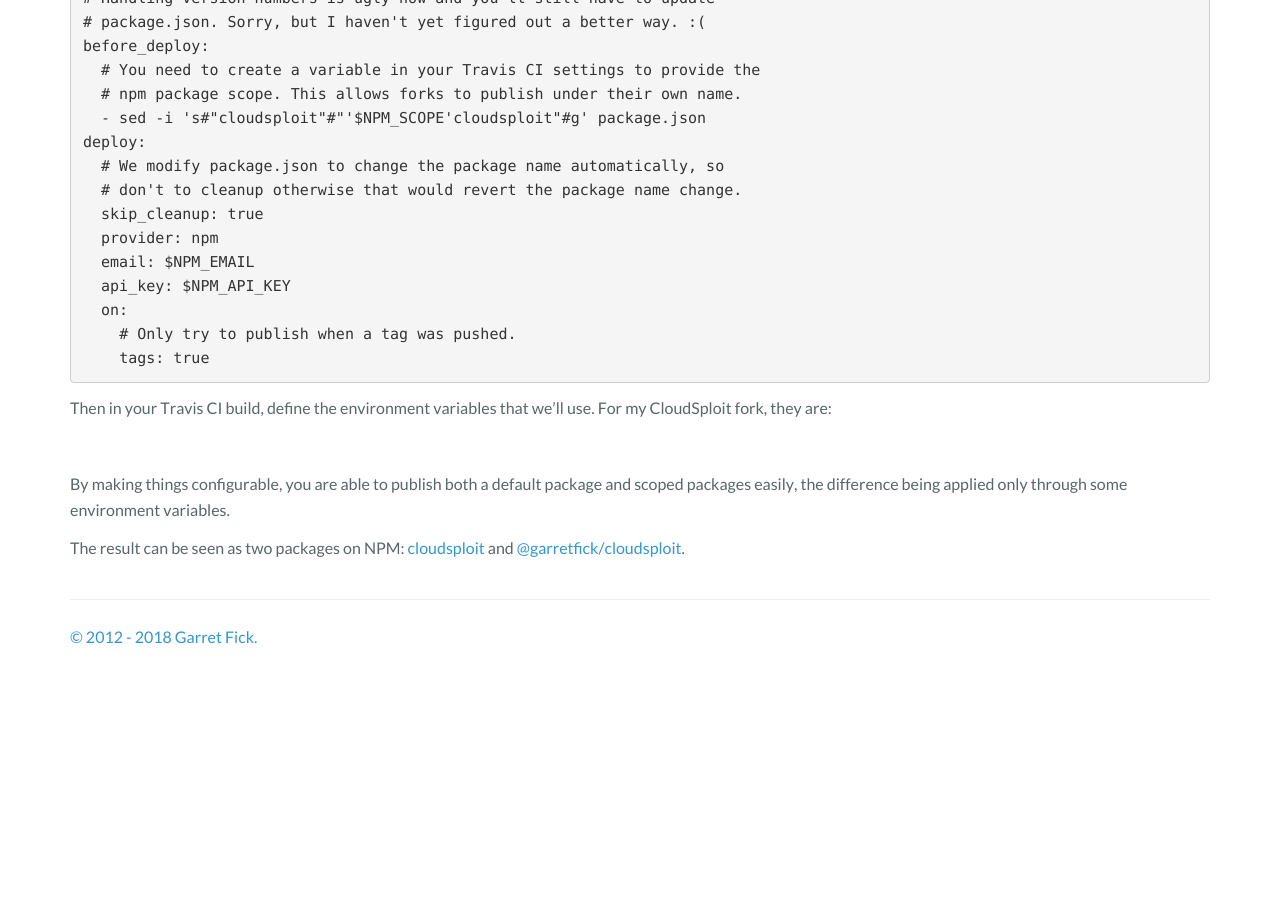
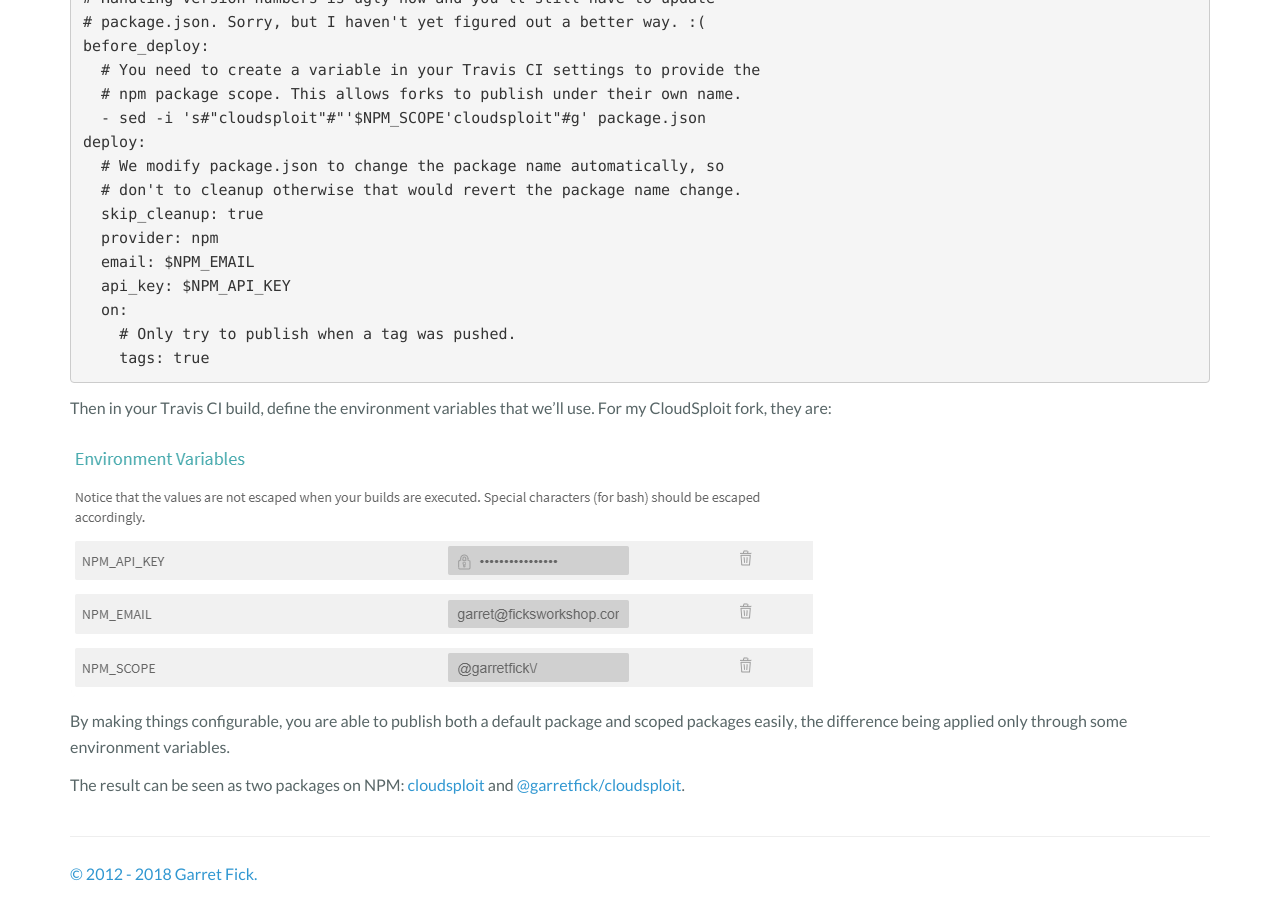
Before and after one commit to garretfick/garretfick.github.io, a Jekyll site: the page built from _posts/2019-04-19-fork-friendly-nodejs-travis-config.md, in a window 1280 px wide and 900 px high, scrolled down 1250 px. Built offline with Jekyll 4.4.1, drawn with Linux system fonts in a browser that asks for light colours; before the commit the page ends 1913 px from its top, so only the background shows below that.

Commit message:
Update 2019-04-19-fork-friendly-nodejs-travis-config.md

```diff
--- a/_posts/2019-04-19-fork-friendly-nodejs-travis-config.md
+++ b/_posts/2019-04-19-fork-friendly-nodejs-travis-config.md
@@ -75,7 +75,7 @@ deploy:
 Then in your Travis CI build, define the environment variables that we'll use. For my
 CloudSploit fork, they are:
 
-![](static/img/blog/2019-04-19-travis-ci-npm-scoped-package.png)
+![](/static/img/blog/2019-04-19-travis-ci-npm-scoped-package.png)
 
 By making things configurable, you are able to publish both a default package and
 scoped packages easily, the difference being applied only through some environment
```
